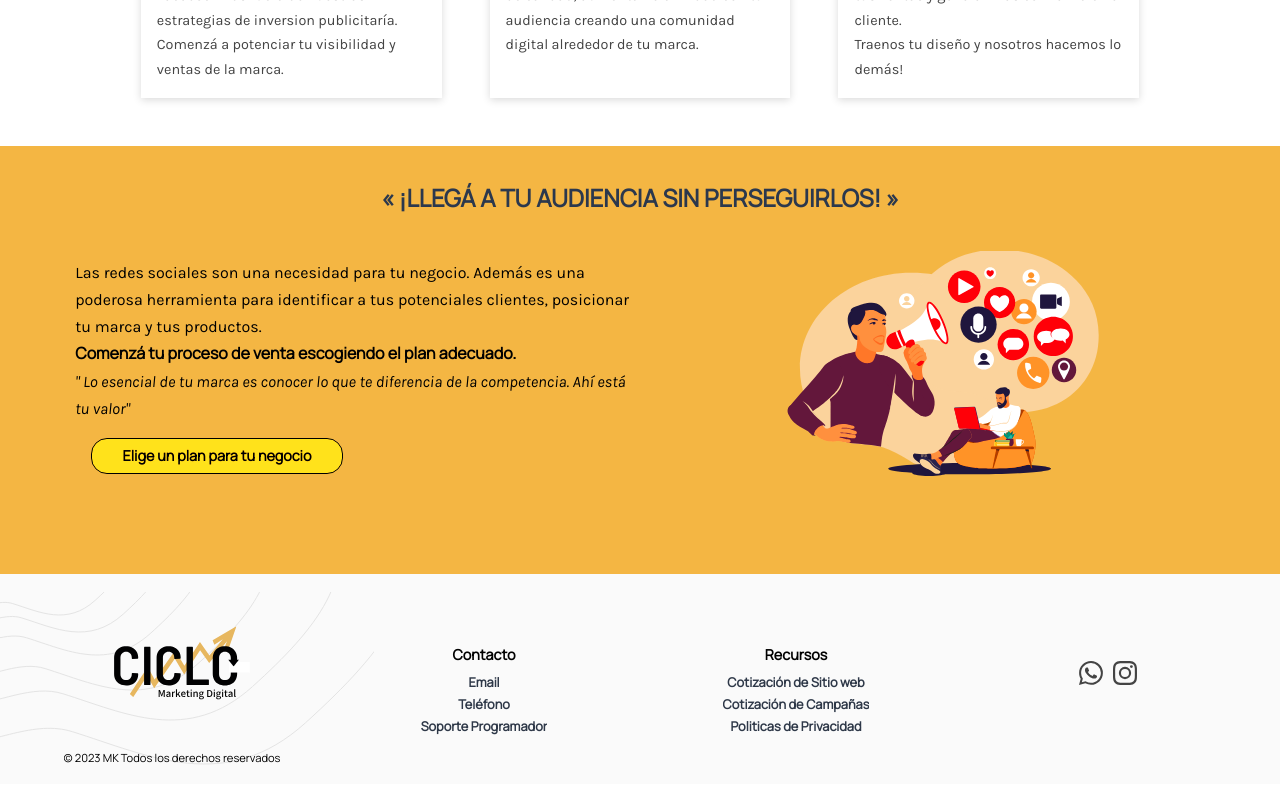
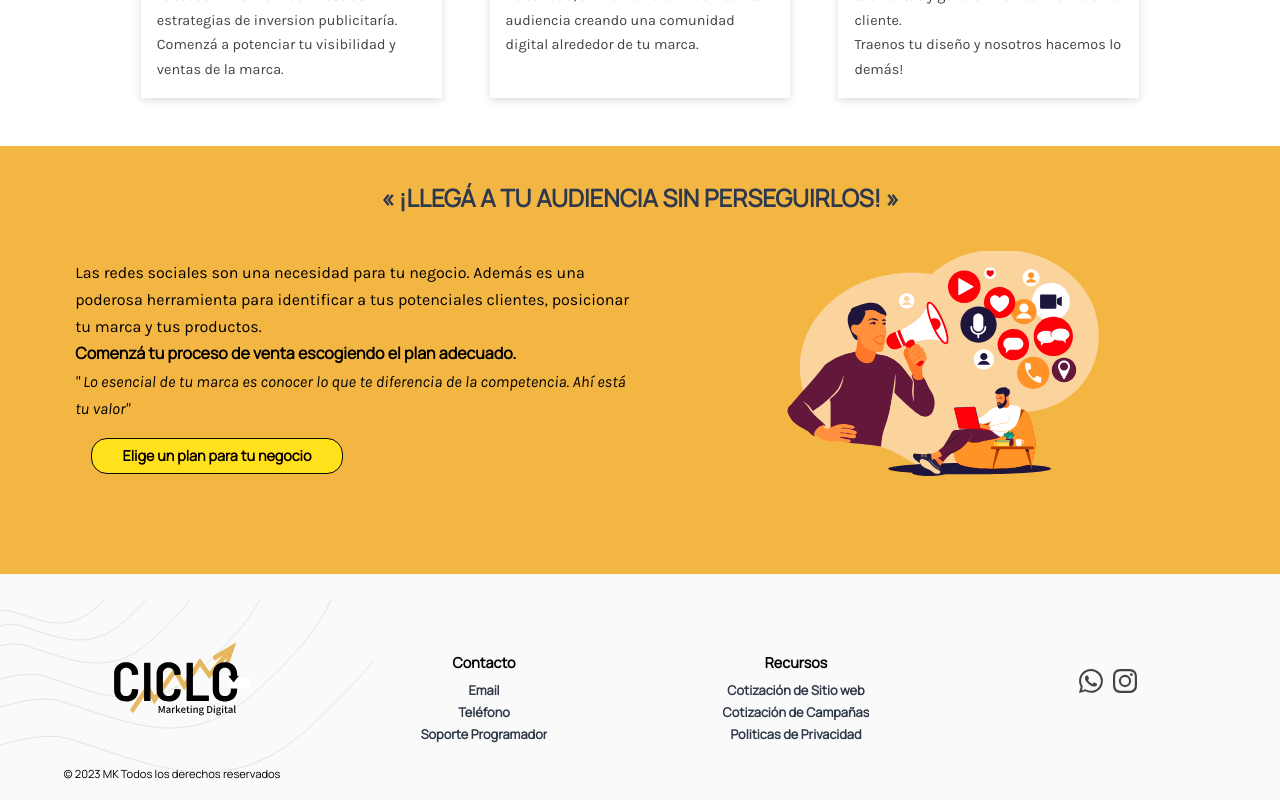
Before and after one commit to micaelakorol/ciclo_marketingDigital, a React (Create React App) app: page / in a window 1280 px wide. Shown: the part 803-1603 px from the top of the page. Built offline with nearby package versions, Linux system fonts and the light colour scheme.

Commit message:
arreglo logo

```diff
--- a/src/components/Footer/Footer.jsx
+++ b/src/components/Footer/Footer.jsx
@@ -17,7 +17,7 @@ const Footer = () => {
           <img
             src={logo}
             alt="Logo de marketing"
-            className="logo ciclo marketing"
+            className="logomkt"
           />
         </LogoFooter>
 
@@ -30,7 +30,7 @@ const Footer = () => {
           >
             Email{" "}
           </a>
-          <a href="tel:+542215645258" rel="noreferrer">
+          <a href="tel:+541124000822" rel="noreferrer">
             Teléfono
           </a>
           <a href="mailto:micaelakorol@gmail.com">Soporte Programador</a>
--- a/src/styled-components/Contenido.js
+++ b/src/styled-components/Contenido.js
@@ -8,6 +8,7 @@ const ContenidoPrincipal = styled.article`
   max-height: 100vh;
   margin-top: 2rem;
   box-sizing: border-box;
+  overflow: hidden;
   filter: saturate(1.3);
 `;
 
--- a/src/styled-components/Footer.js
+++ b/src/styled-components/Footer.js
@@ -21,8 +21,14 @@ const FooterPagina = styled.footer`
   .copy {
     font-size: 0.7rem;
   }
+  .logomkt {
+    margin-top: 1rem;
+  }
   @media (max-width: 768px) {
     grid-template-columns: repeat(3, 1fr);
+    .logomkt {
+      margin: 0;
+    }
     b,
     a {
       margin: 0.2rem;
```
